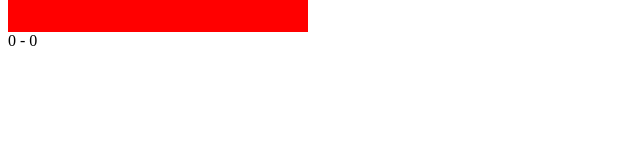
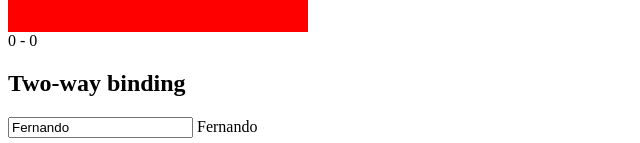
Before and after one commit to fernandoasg/Curso-de-Angular, an Angular app in the folder meu-primeiro-app/: page / in a window 1280 px wide. Shown: the part 967-1110 px from the top of the page, without its empty margins (0-640 px from the left). Before the commit the page ends 1025 px from the top, so only its background shows below. Built offline with nearby package versions, Linux system fonts and the light colour scheme.

Commit message:
Two-way Binding

```diff
--- a/meu-primeiro-app/src/app/app.module.ts
+++ b/meu-primeiro-app/src/app/app.module.ts
@@ -1,7 +1,9 @@
 import { NgModule } from '@angular/core';
 import { BrowserModule } from '@angular/platform-browser';
+import { FormsModule } from '@angular/forms';
 
 import { AppRoutingModule } from './app-routing.module';
+
 import { AppComponent } from './app.component';
 import { TitleComponent } from './title/title.component';
 import { DataBindingComponent } from './data-binding/data-binding.component';
@@ -14,7 +16,8 @@
   ],
   imports: [
     BrowserModule,
-    AppRoutingModule
+    AppRoutingModule,
+    FormsModule
   ],
   providers: [],
   bootstrap: [AppComponent]
--- a/meu-primeiro-app/src/app/data-binding/data-binding.component.html
+++ b/meu-primeiro-app/src/app/data-binding/data-binding.component.html
@@ -25,3 +25,10 @@
 <div (mousemove)="mouseMoveTeste($event)" style="background: red; width: 300px; height: 300px"></div>
 
 {{ position.x }} - {{ position.y }}
+
+<br>
+
+<h2>Two-way binding</h2>
+
+<input [(ngModel)]="nome">
+{{nome}}
```
